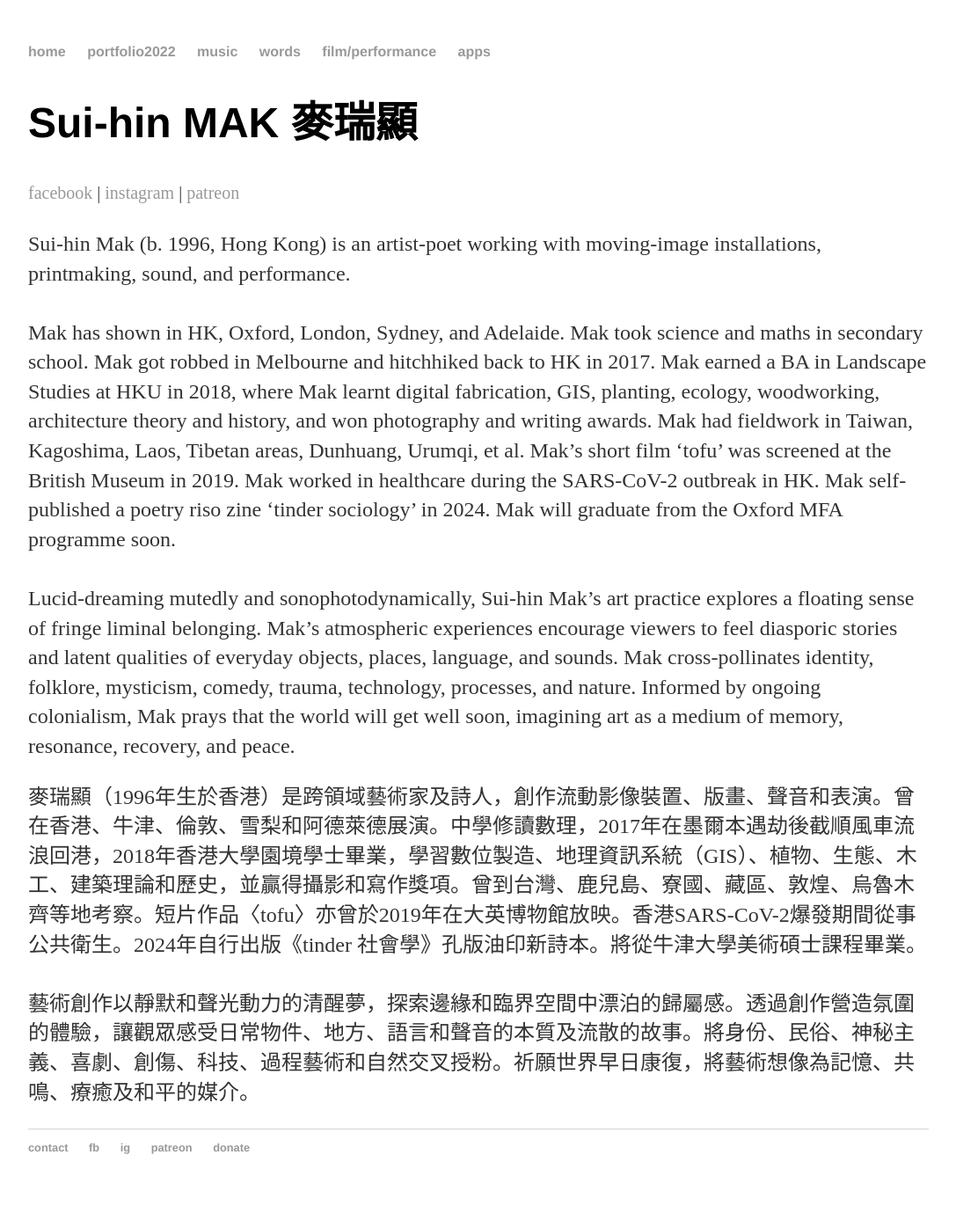
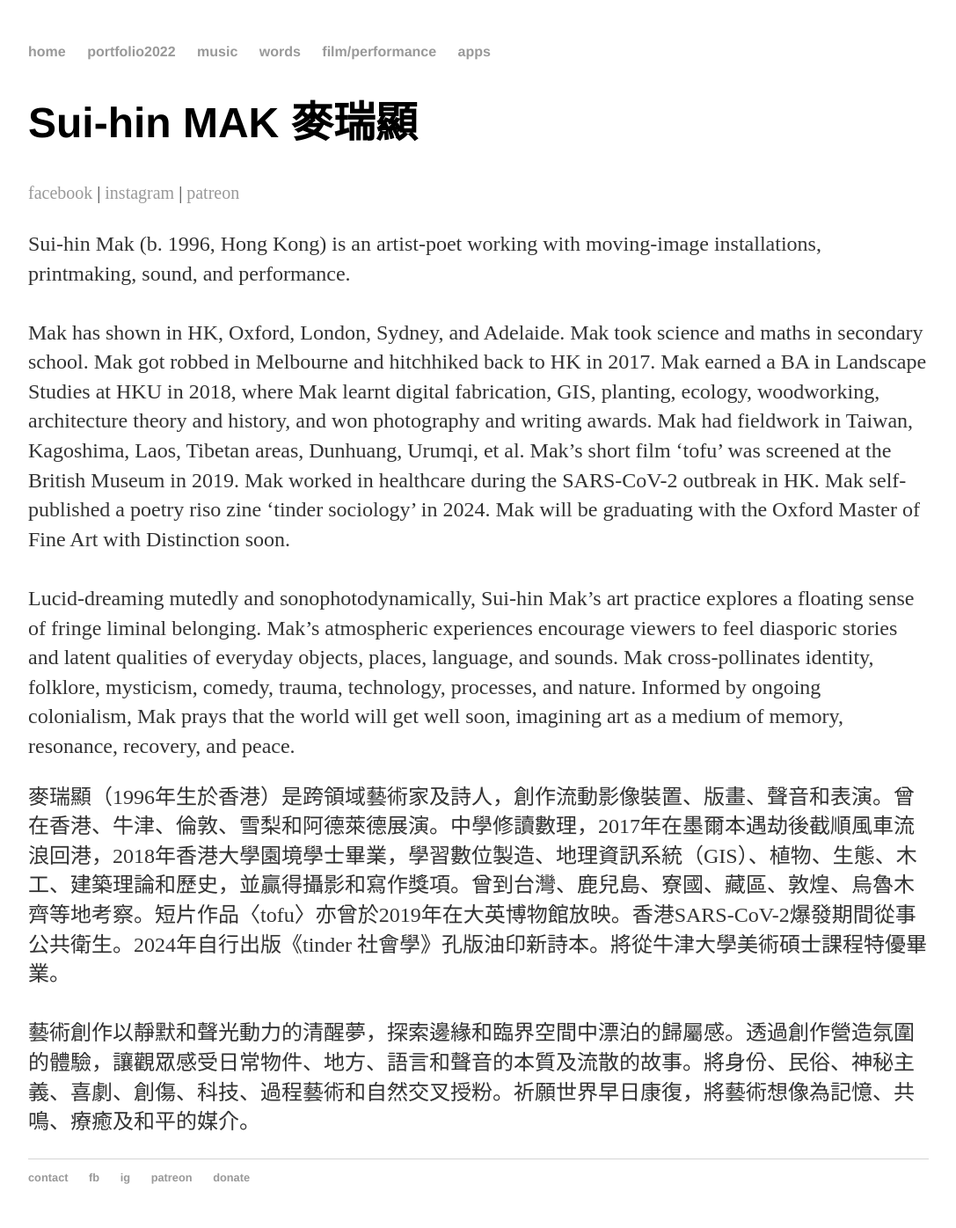
Before and after one commit to maksuihin/maksuihin.github.io, a Jekyll site: the page built from index.html, in a window 1280 px wide. Shown: the whole page at 88% size, without its empty margins (96-1183 px from the left). Built offline with Jekyll 4.4.1, drawn with Linux system fonts in a browser that asks for light colours; before the commit the page ends 1362 px from its top, so only the background shows below that.

Commit message:
Update index.html

```diff
--- a/index.html
+++ b/index.html
@@ -19,7 +19,7 @@
 			<br><br>
 
 
-			Mak has shown in HK, Oxford, London, Sydney, and Adelaide. Mak took science and maths in secondary school. Mak got robbed in Melbourne and hitchhiked back to HK in 2017. Mak earned a BA in Landscape Studies at HKU in 2018, where Mak learnt digital fabrication, GIS, planting, ecology, woodworking, architecture theory and history, and won photography and writing awards. Mak had fieldwork in Taiwan, Kagoshima, Laos, Tibetan areas, Dunhuang, Urumqi, et al. Mak’s short film ‘tofu’ was screened at the British Museum in 2019. Mak worked in healthcare during the SARS-CoV-2 outbreak in HK. Mak self-published a poetry riso zine ‘tinder sociology’ in 2024. Mak will graduate from the Oxford MFA programme soon.<br><br>
+			Mak has shown in HK, Oxford, London, Sydney, and Adelaide. Mak took science and maths in secondary school. Mak got robbed in Melbourne and hitchhiked back to HK in 2017. Mak earned a BA in Landscape Studies at HKU in 2018, where Mak learnt digital fabrication, GIS, planting, ecology, woodworking, architecture theory and history, and won photography and writing awards. Mak had fieldwork in Taiwan, Kagoshima, Laos, Tibetan areas, Dunhuang, Urumqi, et al. Mak’s short film ‘tofu’ was screened at the British Museum in 2019. Mak worked in healthcare during the SARS-CoV-2 outbreak in HK. Mak self-published a poetry riso zine ‘tinder sociology’ in 2024. Mak will be graduating with the Oxford Master of Fine Art with Distinction soon.<br><br>
 
 
 Lucid-dreaming mutedly and sonophotodynamically, Sui-hin Mak’s art practice explores a floating sense of fringe liminal belonging. Mak’s atmospheric experiences encourage viewers to feel diasporic stories and latent qualities of everyday objects, places, language, and sounds. Mak cross-pollinates identity, folklore, mysticism, comedy, trauma, technology, processes, and nature. Informed by ongoing colonialism, Mak prays that the world will get well soon, imagining art as a medium of memory, resonance, recovery, and peace.
@@ -30,7 +30,7 @@
 
 
 			<p>
-			麥瑞顯（1996年生於香港）是跨領域藝術家及詩人，創作流動影像裝置、版畫、聲音和表演。曾在香港、牛津、倫敦、雪梨和阿德萊德展演。中學修讀數理，2017年在墨爾本遇劫後截順風車流浪回港，2018年香港大學園境學士畢業，學習數位製造、地理資訊系統（GIS）、植物、生態、木工、建築理論和歷史，並贏得攝影和寫作獎項。曾到台灣、鹿兒島、寮國、藏區、敦煌、烏魯木齊等地考察。短片作品〈tofu〉亦曾於2019年在大英博物館放映。香港SARS-CoV-2爆發期間從事公共衛生。2024年自行出版《tinder 社會學》孔版油印新詩本。將從牛津大學美術碩士課程畢業。
+			麥瑞顯（1996年生於香港）是跨領域藝術家及詩人，創作流動影像裝置、版畫、聲音和表演。曾在香港、牛津、倫敦、雪梨和阿德萊德展演。中學修讀數理，2017年在墨爾本遇劫後截順風車流浪回港，2018年香港大學園境學士畢業，學習數位製造、地理資訊系統（GIS）、植物、生態、木工、建築理論和歷史，並贏得攝影和寫作獎項。曾到台灣、鹿兒島、寮國、藏區、敦煌、烏魯木齊等地考察。短片作品〈tofu〉亦曾於2019年在大英博物館放映。香港SARS-CoV-2爆發期間從事公共衛生。2024年自行出版《tinder 社會學》孔版油印新詩本。將從牛津大學美術碩士課程特優畢業。
 			<br><br>藝術創作以靜默和聲光動力的清醒夢，探索邊緣和臨界空間中漂泊的歸屬感。透過創作營造氛圍的體驗，讓觀眾感受日常物件、地方、語言和聲音的本質及流散的故事。將身份、民俗、神秘主義、喜劇、創傷、科技、過程藝術和自然交叉授粉。祈願世界早日康復，將藝術想像為記憶、共鳴、療癒及和平的媒介。
 
 			<!--藝術家及詩人，於香港土生土長。港大園境畢業，目前就讀牛津美術碩士。
```
